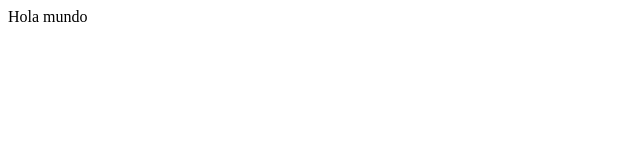
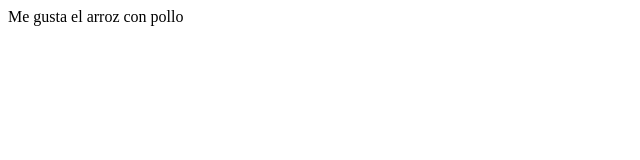
Before and after one commit to cuentaestandar/miproyectofavorito, a plain HTML site: page index.html in a window 1280 px wide. Shown: the whole page, without its empty margins (0-640 px from the left). Drawn offline with Linux system fonts and the light colour scheme.

Commit message:
guarde cambios

```diff
--- a/index.html
+++ b/index.html
@@ -7,6 +7,6 @@
     <title>Document</title>
 </head>
 <body>
-    Hola mundo
+    Me gusta el arroz con pollo
 </body>
 </html>
```
